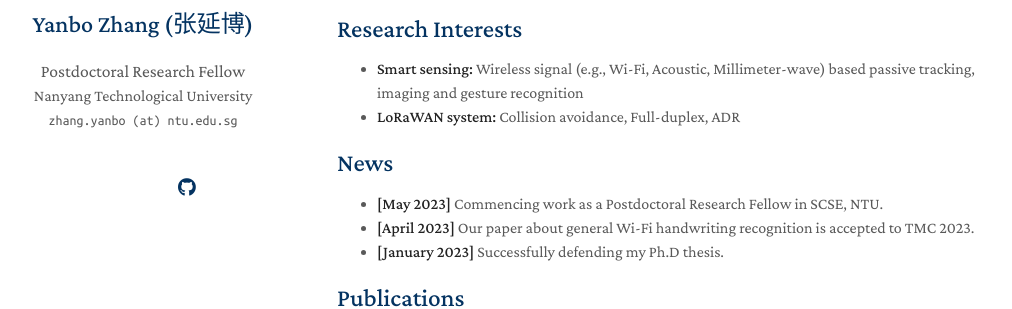
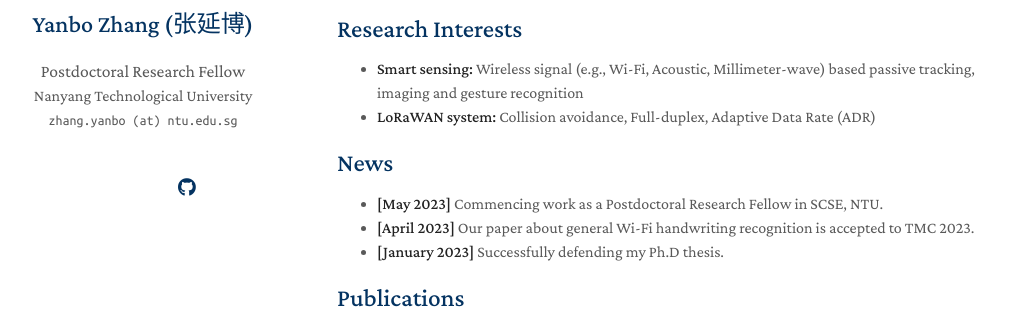
Before and after one commit to yanbozhang003/yanbozhang003.github.io, a Jekyll site: the page built from index.md, in a window 1280 px wide and 900 px high. Shown: the part 234-543 px from the top of the window, without its empty margins (133-1145 px from the left). Built offline with Jekyll 4.4.1, drawn with Linux system fonts in a browser that asks for light colours; nearby versions of some CDN libraries; a style sheet for code colours, icons or effects is not loaded; our own code applies the rules of GitHub Pages for plain Markdown files.

Commit message:
Update index.md

```diff
--- a/index.md
+++ b/index.md
@@ -13,7 +13,7 @@ Please refer to my [CV](./assets/files/CV/Yanbo_CV.pdf) for more detailed inform
 ## Research Interests
 
 - **Smart sensing:** Wireless signal (e.g., Wi-Fi, Acoustic, Millimeter-wave) based passive tracking, imaging and gesture recognition
-- **LoRaWAN system:** Collision avoidance, Full-duplex, ADR
+- **LoRaWAN system:** Collision avoidance, Full-duplex, Adaptive Data Rate (ADR)
 <!-- - **Reconfigurable Intelligent Surface (RIS):** Antenna design and system optimization -->
 
 ## News
```
